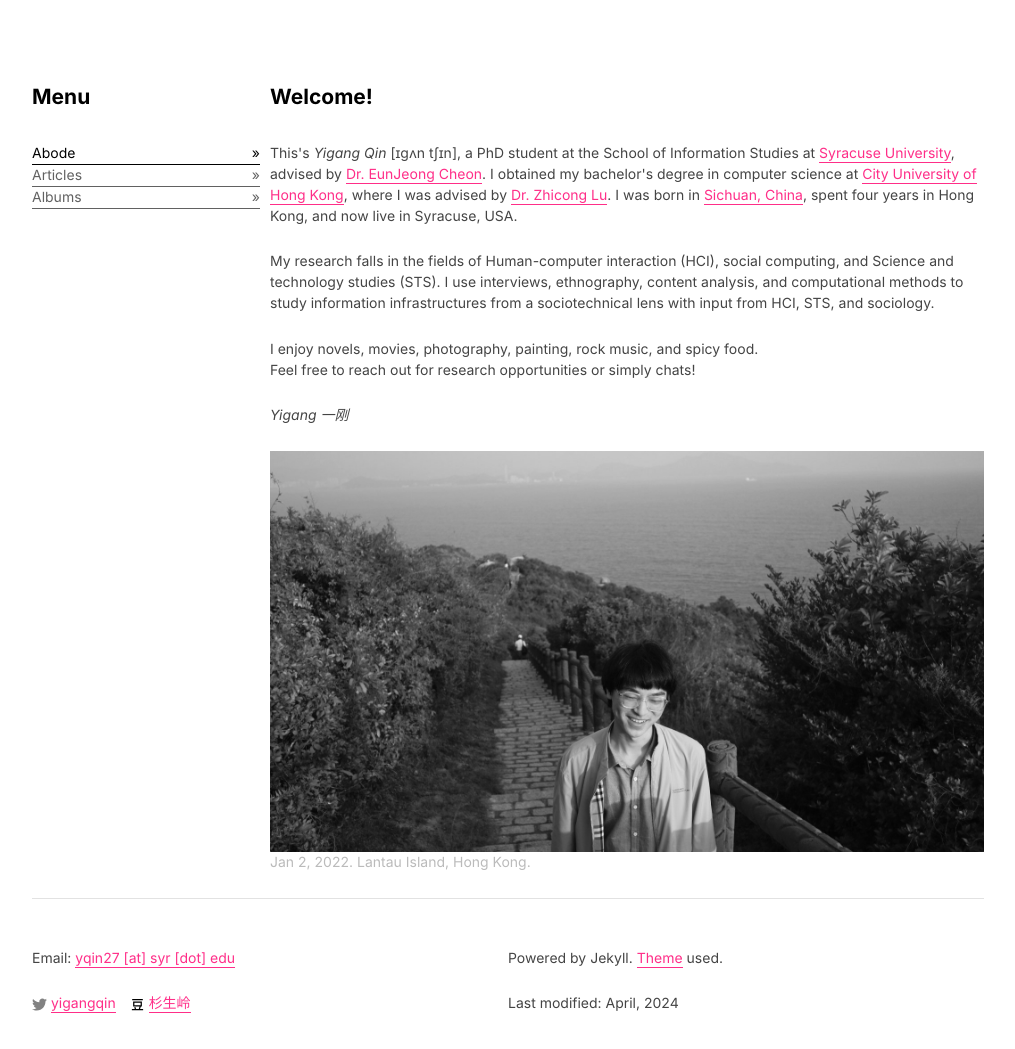
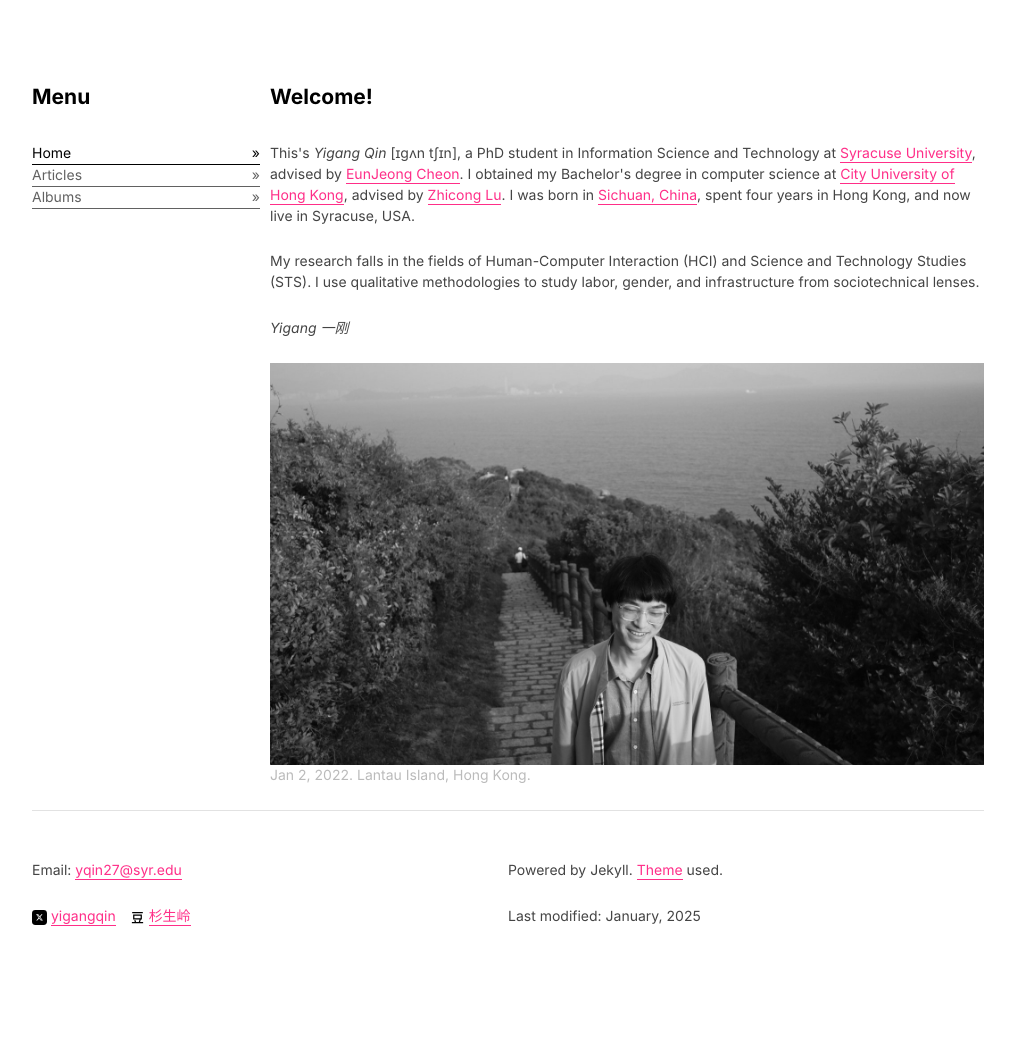
Before and after one commit to yigangqn/yigangqn.github.io, a Jekyll site: the page built from index.html, in a window 1280 px wide. Shown: the whole page, without its empty margins (132-1147 px from the left). Built offline with Jekyll 4.4.1, drawn with Linux system fonts in a browser that asks for light colours; after the commit the page ends 961 px from its top, so only the background shows below that.

```diff
--- a/Gemfile
+++ b/Gemfile
@@ -32,3 +32,4 @@ gem "wdm", "~> 0.1.1", :platforms => [:mingw, :x64_mingw, :mswin]
 # do not have a Java counterpart.
 gem "http_parser.rb", "~> 0.6.0", :platforms => [:jruby]
 gem 'jekyll-seo-tag'
+gem "webrick", "~> 1.7"
--- a/_config.yml
+++ b/_config.yml
@@ -18,11 +18,11 @@
 # You can create any custom variable you would like, and they will be accessible
 # in the templates via {{ site.myvariable }}.
 
-title: Yigang Qin | Cloudbase
-email: yqin27 [at] syr [dot] edu
+title: Yigang Qin's Cloudbase
+email: yqin27@syr.edu
 # this means to ignore newlines until "baseurl:"
 description: >
-  This is Yigang Qin's online presence.
+  Yigang Qin's online presence.
 
 baseurl: "" # the subpath of your site, e.g. /blog
 url: "" # the base hostname & protocol for your site, e.g. http://example.com
@@ -44,7 +44,7 @@ theme_mode: standard  # choices are: 'dark', 'standard', 'markdown'
 your_name: Yigang Qin
 
 navigation:
-  - text: Abode
+  - text: Home
     url: /
   - text: Articles
     url: /articles
@@ -75,9 +75,9 @@ social:
   # - service: github
   #   username: sobolevn
   #   link: https://github.com/sobolevn
-  - service: twitter
+  - service: X
     username: yigangqin
-    link: https://twitter.com/yigangqin
+    link: https://x.com/yigangqin
   - service: douban
     username: 杉生岭
     link: https://www.douban.com/people/180759482/
--- a/_includes/footer.html
+++ b/_includes/footer.html
@@ -34,7 +34,7 @@
         <a target="_blank" href="https://github.com/wemake-services/jekyll-theme-hackcss">
           Theme</a> used.
       </p>
-      <p>Last modified: April, 2024</p>
+      <p>Last modified: January, 2025</p>
     </div>
 
   </div>
--- a/_includes/icon-twitter.html
+++ b/_includes/icon-X.html
@@ -1,4 +1,6 @@
-<svg viewBox="0 0 16 16">
+<!-- <svg viewBox="0 0 16 16">
     <path fill="#828282"
         d="M15.969,3.058c-0.586,0.26-1.217,0.436-1.878,0.515c0.675-0.405,1.194-1.045,1.438-1.809c-0.632,0.375-1.332,0.647-2.076,0.793c-0.596-0.636-1.446-1.033-2.387-1.033c-1.806,0-3.27,1.464-3.27,3.27 c0,0.256,0.029,0.506,0.085,0.745C5.163,5.404,2.753,4.102,1.14,2.124C0.859,2.607,0.698,3.168,0.698,3.767 c0,1.134,0.577,2.135,1.455,2.722C1.616,6.472,1.112,6.325,0.671,6.08c0,0.014,0,0.027,0,0.041c0,1.584,1.127,2.906,2.623,3.206 C3.02,9.402,2.731,9.442,2.433,9.442c-0.211,0-0.416-0.021-0.615-0.059c0.416,1.299,1.624,2.245,3.055,2.271 c-1.119,0.877-2.529,1.4-4.061,1.4c-0.264,0-0.524-0.015-0.78-0.046c1.447,0.928,3.166,1.469,5.013,1.469 c6.015,0,9.304-4.983,9.304-9.304c0-0.142-0.003-0.283-0.009-0.423C14.976,4.29,15.531,3.714,15.969,3.058z" />
-</svg>
+</svg> -->
+
+<svg shape-rendering="geometricPrecision" text-rendering="geometricPrecision" image-rendering="optimizeQuality" fill-rule="evenodd" clip-rule="evenodd" viewBox="0 0 512 509.64"><rect width="512" height="509.64" rx="115.61" ry="115.61"/><path fill="#fff" fill-rule="nonzero" d="M323.74 148.35h36.12l-78.91 90.2 92.83 122.73h-72.69l-56.93-74.43-65.15 74.43h-36.14l84.4-96.47-89.05-116.46h74.53l51.46 68.04 59.53-68.04zm-12.68 191.31h20.02l-129.2-170.82H180.4l130.66 170.82z"/></svg>
--- a/blogs.html
+++ /dev/null
@@ -1,3 +0,0 @@
----
-layout: defaultTem
----
--- a/index.html
+++ b/index.html
@@ -7,26 +7,20 @@ layout: defaultTem
   <section>
     <h2>Welcome!</h2>
     <p>
-      This's <em>Yigang Qin</em> [ɪgʌn tʃɪn], a PhD student at the School of Information Studies at
+      This's <em>Yigang Qin</em> [ɪgʌn tʃɪn], a PhD student in Information Science and Technology at
       <a target="_blank" href="https://www.syracuse.edu/">Syracuse University</a>, advised by
-      <a target="_blank" href="https://www.eunjeongcheon.com/">Dr. EunJeong Cheon</a>.
-      I obtained my bachelor's degree in computer science at
+      <a target="_blank" href="https://www.eunjeongcheon.com/">EunJeong Cheon</a>.
+      I obtained my Bachelor's degree in computer science at
       <a target="_blank" href="https://www.cityu.edu.hk/">City University of Hong Kong</a>,
-        where I was advised by
-      <a target="_blank" href="https://www.cs.utoronto.ca/~luzhc/">Dr. Zhicong Lu</a>.
+        advised by
+      <a target="_blank" href="https://www.cs.utoronto.ca/~luzhc/">Zhicong Lu</a>.
       I was born in <a target="_blank" href="https://en.wikipedia.org/wiki/Sichuan">Sichuan, China</a>, spent four years in Hong Kong, and now live in Syracuse, USA. <br />
     </p>
 
-    <p>My research falls in the fields of Human-computer interaction (HCI),
-      social computing, and Science and technology studies (STS).
-      I use interviews, ethnography, content analysis, and computational methods to study information infrastructures from a sociotechnical lens
-      with input from HCI, STS, and sociology.
+    <p>My research falls in the fields of Human-Computer Interaction (HCI) and Science and Technology Studies (STS).
+      I use qualitative methodologies to study labor, gender, and infrastructure from sociotechnical lenses.
     </p>
 
-    <p>
-      I enjoy novels, movies, photography, painting, rock music, and spicy food.<br/>
-      Feel free to reach out for research opportunities or simply chats!
-    </p>
     <p>
       <i>Yigang 一刚</i> <br />
     </p>
```
Also changed, not shown: articles.html (+34 -2 lines), paintings.html (deleted, +0 -37 lines), projects.html (deleted, +0 -55 lines), Gemfile.lock, 2 other files.
